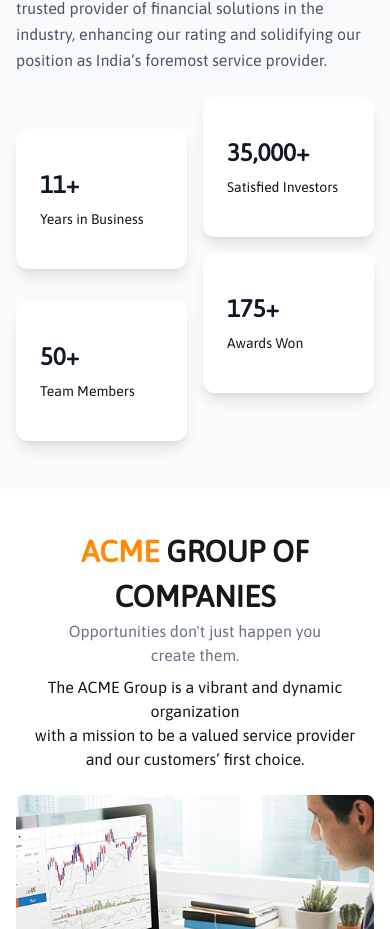
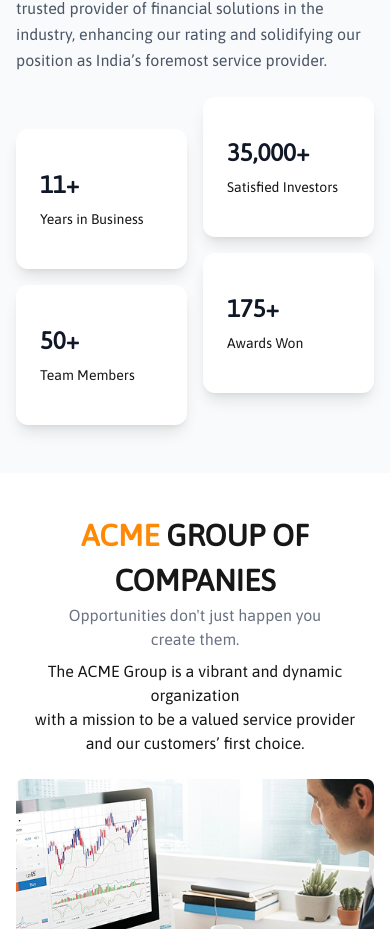
Before and after one commit to Mukul-creator123/acme-group, a Next.js app: page / in a window 390 px wide. Shown: the part 2919-3848 px from the top of the page. Built offline with nearby package versions, Linux system fonts and the light colour scheme.

Commit message:
Update Acmevision.js
gap remove

```diff
--- a/src/app/AcmeVision/Acmevision.js
+++ b/src/app/AcmeVision/Acmevision.js
@@ -22,7 +22,7 @@
                 </div>
 
                 <div className='flex lg:w-1/2 w-full lg:gap-8 gap-4'>
-                    <div className="flex flex-wrap flex-col justify-between lg:w-1/2 w-full mt-8 gap-8">
+                    <div className="flex flex-wrap flex-col justify-between lg:w-1/2 w-full mt-8 lg:gap-8 gap-4">
                         <div className="bg-white rounded-xl shadow-lg lg:py-20 py-10 flex flex-col pl-6">
                             <h3 className="lg:text-5xl text-2xl font-bold text-gray-900">11+</h3>
                             <p className="lg:text-lg text-sm text-black-600 mt-2">Years in Business</p>
```
